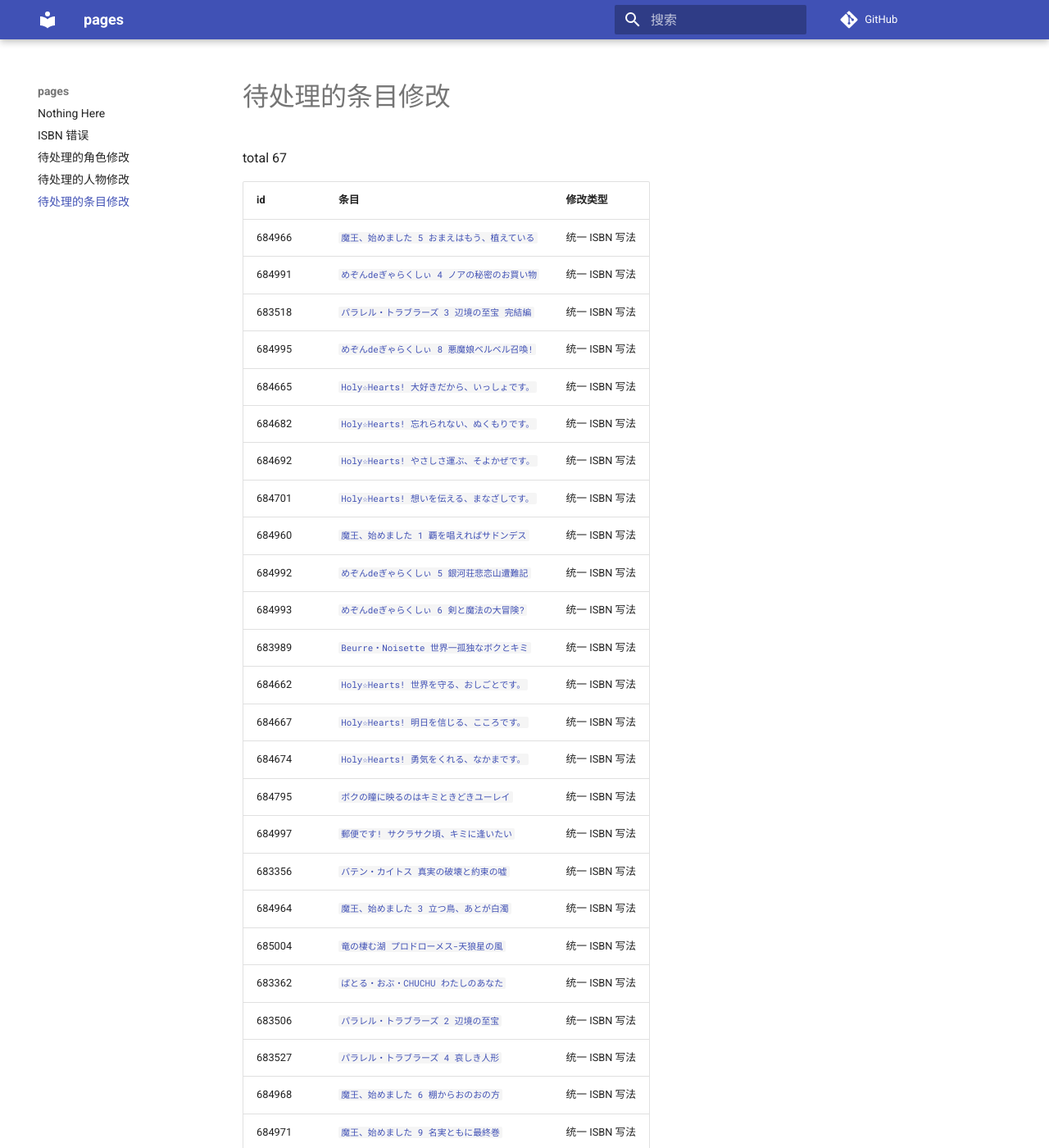
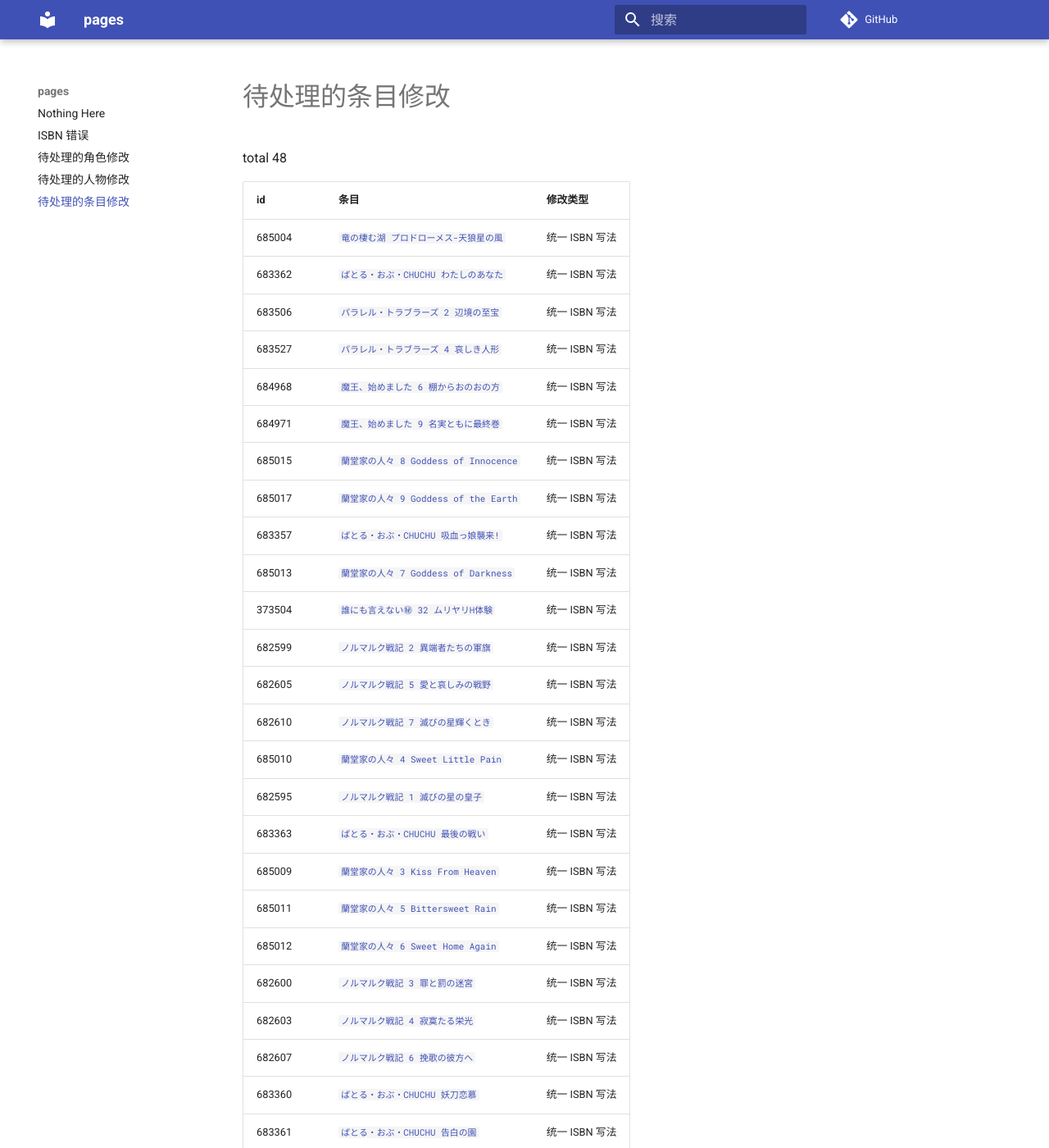
Before and after one commit to trim21/bangumi-pages, an MkDocs documentation site: the page built from docs/pending-subject-changes.md, in a window 1280 px wide and 1400 px high. Shown: the whole window at 82% size. Built offline with MkDocs 1.6.1 and Material for MkDocs 9.7.7, drawn with Linux system fonts in a browser that asks for light colours; comment, search, counter and statistics services are not loaded; some of the changed text lies outside the part shown.

Commit message:
update pending-changes.md

```diff
--- a/docs/pending-subject-changes.md
+++ b/docs/pending-subject-changes.md
@@ -1,28 +1,9 @@
 # 待处理的条目修改
 
-total 67
+total 48
 
 | id | 条目 | 修改类型 |
 | --- | --- | --- |
-| 684966 | [`魔王、始めました 5 おまえはもう、植えている`](https://bgm.tv/subject/684966) | 统一 ISBN 写法 |
-| 684991 | [`めぞんdeぎゃらくしぃ 4 ノアの秘密のお買い物`](https://bgm.tv/subject/684991) | 统一 ISBN 写法 |
-| 683518 | [`パラレル・トラブラーズ 3 辺境の至宝 完結編`](https://bgm.tv/subject/683518) | 统一 ISBN 写法 |
-| 684995 | [`めぞんdeぎゃらくしぃ 8 悪魔娘ベルベル召喚!`](https://bgm.tv/subject/684995) | 统一 ISBN 写法 |
-| 684665 | [`Holy☆Hearts! 大好きだから、いっしょです。`](https://bgm.tv/subject/684665) | 统一 ISBN 写法 |
-| 684682 | [`Holy☆Hearts! 忘れられない、ぬくもりです。`](https://bgm.tv/subject/684682) | 统一 ISBN 写法 |
-| 684692 | [`Holy☆Hearts! やさしさ運ぶ、そよかぜです。`](https://bgm.tv/subject/684692) | 统一 ISBN 写法 |
-| 684701 | [`Holy☆Hearts! 想いを伝える、まなざしです。`](https://bgm.tv/subject/684701) | 统一 ISBN 写法 |
-| 684960 | [`魔王、始めました 1 覇を唱えればサドンデス`](https://bgm.tv/subject/684960) | 统一 ISBN 写法 |
-| 684992 | [`めぞんdeぎゃらくしぃ 5 銀河荘悲恋山遭難記`](https://bgm.tv/subject/684992) | 统一 ISBN 写法 |
-| 684993 | [`めぞんdeぎゃらくしぃ 6 剣と魔法の大冒険?`](https://bgm.tv/subject/684993) | 统一 ISBN 写法 |
-| 683989 | [`Beurre・Noisette 世界一孤独なボクとキミ`](https://bgm.tv/subject/683989) | 统一 ISBN 写法 |
-| 684662 | [`Holy☆Hearts! 世界を守る、おしごとです。`](https://bgm.tv/subject/684662) | 统一 ISBN 写法 |
-| 684667 | [`Holy☆Hearts! 明日を信じる、こころです。`](https://bgm.tv/subject/684667) | 统一 ISBN 写法 |
-| 684674 | [`Holy☆Hearts! 勇気をくれる、なかまです。`](https://bgm.tv/subject/684674) | 统一 ISBN 写法 |
-| 684795 | [`ボクの瞳に映るのはキミときどきユーレイ`](https://bgm.tv/subject/684795) | 统一 ISBN 写法 |
-| 684997 | [`郵便です! サクラサク頃、キミに逢いたい`](https://bgm.tv/subject/684997) | 统一 ISBN 写法 |
-| 683356 | [`バテン・カイトス 真実の破壊と約束の嘘`](https://bgm.tv/subject/683356) | 统一 ISBN 写法 |
-| 684964 | [`魔王、始めました 3 立つ鳥、あとが白濁`](https://bgm.tv/subject/684964) | 统一 ISBN 写法 |
 | 685004 | [`竜の棲む湖 プロドローメス-天狼星の風`](https://bgm.tv/subject/685004) | 统一 ISBN 写法 |
 | 683362 | [`ばとる・おぶ・CHUCHU わたしのあなた`](https://bgm.tv/subject/683362) | 统一 ISBN 写法 |
 | 683506 | [`パラレル・トラブラーズ 2 辺境の至宝`](https://bgm.tv/subject/683506) | 统一 ISBN 写法 |
@@ -33,10 +14,10 @@ total 67
 | 685017 | [`蘭堂家の人々 9 Goddess of the Earth`](https://bgm.tv/subject/685017) | 统一 ISBN 写法 |
 | 683357 | [`ばとる・おぶ・CHUCHU 吸血っ娘襲来!`](https://bgm.tv/subject/683357) | 统一 ISBN 写法 |
 | 685013 | [`蘭堂家の人々 7 Goddess of Darkness`](https://bgm.tv/subject/685013) | 统一 ISBN 写法 |
+| 373504 | [`誰にも言えない㊙ 32 ムリヤリH体験`](https://bgm.tv/subject/373504) | 统一 ISBN 写法 |
 | 682599 | [`ノルマルク戦記 2 異端者たちの軍旗`](https://bgm.tv/subject/682599) | 统一 ISBN 写法 |
 | 682605 | [`ノルマルク戦記 5 愛と哀しみの戦野`](https://bgm.tv/subject/682605) | 统一 ISBN 写法 |
 | 682610 | [`ノルマルク戦記 7 滅びの星輝くとき`](https://bgm.tv/subject/682610) | 统一 ISBN 写法 |
-| 373504 | [`誰にも言えない㊙ 32 ムリヤリH体験`](https://bgm.tv/subject/373504) | 统一 ISBN 写法 |
 | 685010 | [`蘭堂家の人々 4 Sweet Little Pain`](https://bgm.tv/subject/685010) | 统一 ISBN 写法 |
 | 682595 | [`ノルマルク戦記 1 滅びの星の皇子`](https://bgm.tv/subject/682595) | 统一 ISBN 写法 |
 | 683363 | [`ばとる・おぶ・CHUCHU 最後の戦い`](https://bgm.tv/subject/683363) | 统一 ISBN 写法 |
```
